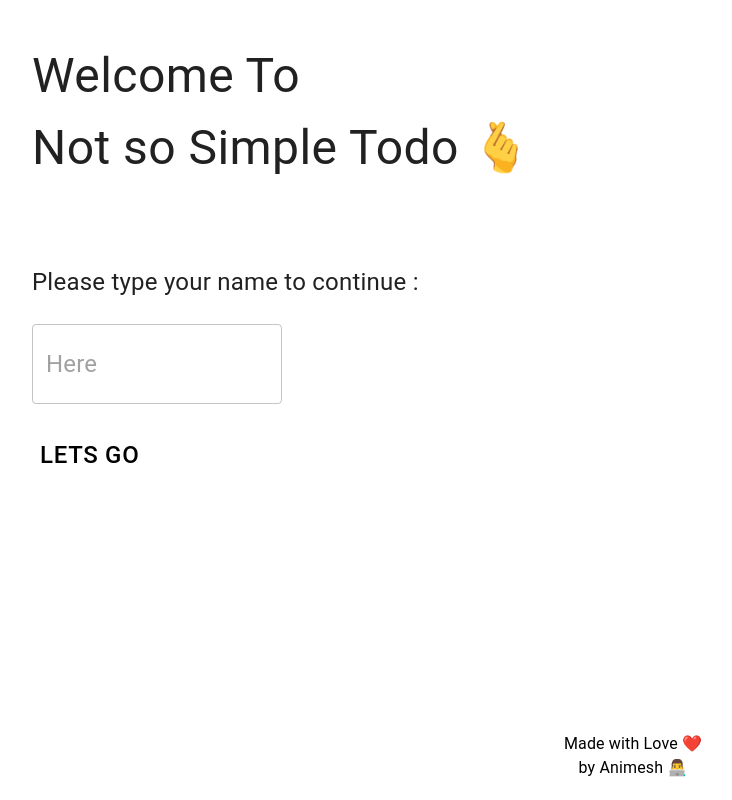
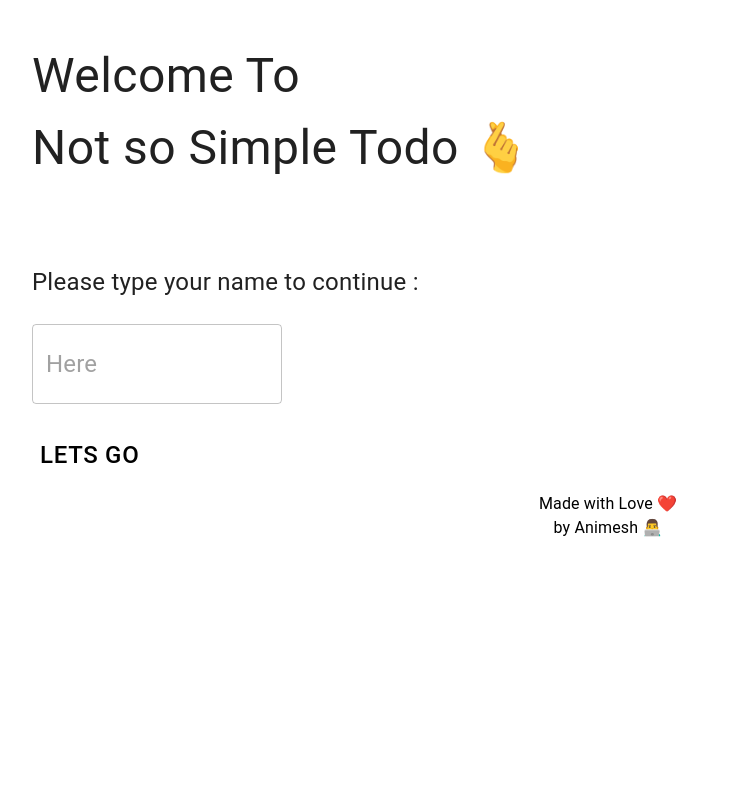
Before and after one commit to animeshdesh/Todos, a React (Vite) app: page / in a window 1280 px wide. Shown: the whole page, without its empty margins (32-764 px from the left). Built offline with nearby package versions, Linux system fonts and the light colour scheme.

Commit message:
fixed bug

```diff
--- a/src/components/Welcomepage.jsx
+++ b/src/components/Welcomepage.jsx
@@ -57,7 +57,6 @@ const Welcomepage = () => {
         </Box>
         <Box
           sx={{
-            position: "fixed",
             bottom: 10,
             left: 50,
             right: 0,
```
